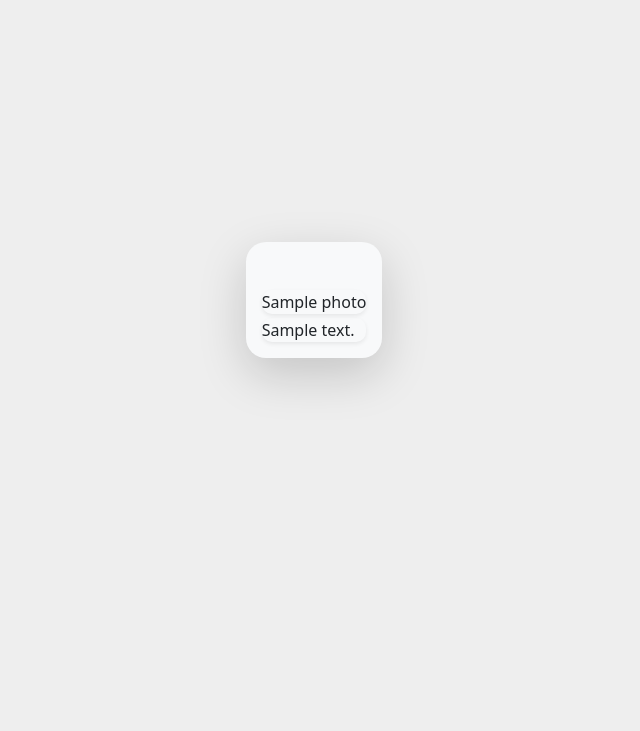
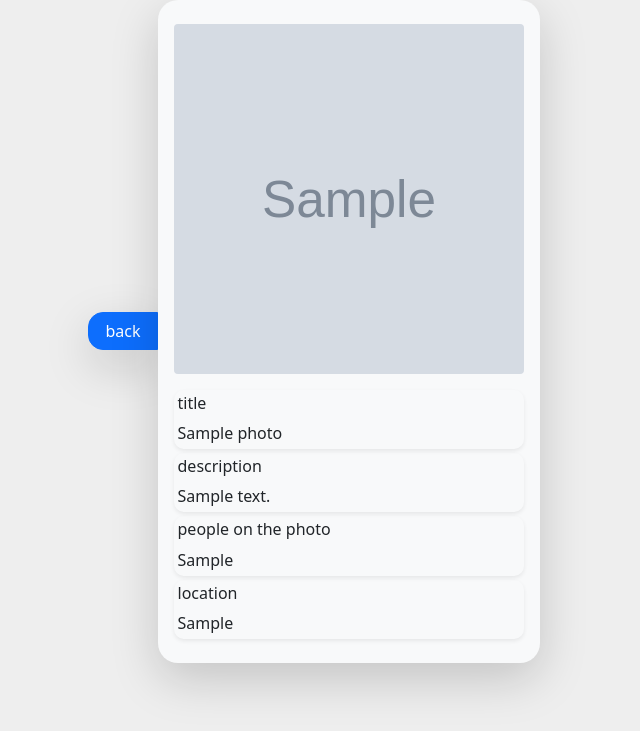
Before and after one commit to golyshevskii/photo_service, a Django app: page /photodetails/1 in a window 1280 px wide. Shown: the top 731 px of the page, without its empty margins (326-966 px from the left). Run offline with Django 4.2, Linux system fonts and the light colour scheme; a user stored in the database is signed in; tables that the repository leaves empty hold one stand-in row (values such as "Sample post"); grey boxes marked "Sample" are stand-in pictures; some libraries are stand-ins or nearby versions.

Commit message:
photo details config

```diff
--- a/photo/templates/base.html
+++ b/photo/templates/base.html
@@ -70,11 +70,11 @@
                 <input class="form-control me-2" type="date" placeholder="date" name="date">
                 <button class="btn btn-outline-primary" type="submit">filter</button>
             </form>
-            <div class="gallery" id="gallery">
+            <div class="gallery">
             {% for post in photo %}
                 <div class="gallery-item">
                     <div class="content">
-                        <a href="{{ post.id }}">
+                        <a href="{% url 'photodetailspage' post.id %}">
                             <img src="{{ post.img.url }}" alt="{{ post.title }}">
                         </a>
                     </div>
--- a/photo/templates/filter.html
+++ b/photo/templates/filter.html
@@ -57,11 +57,11 @@
             active filters: {{ filter_title }} {{ filter_people }} {{ filter_location }} {{ filter_date }}
         </div>
         {% if photo %}
-        <div class="gallery" id="gallery">
+        <div class="gallery">
         {% for post in photo %}
             <div class="gallery-item">
                 <div class="content">
-                    <a href="{{ post.id }}">
+                    <a href="{% url 'photodetailspage' post.id %}">
                         <img src="{{ post.img.url }}" alt="{{ post.title }}">
                     </a>
                 </div>
--- a/photo/templates/photodetails.html
+++ b/photo/templates/photodetails.html
@@ -4,13 +4,30 @@
 
 {% block content %}
 <div class="container-fluid d-flex justify-content-center align-items-center" style="min-height: 600px;">
+    <div class="shadow-lg bg-light" style="border-radius: 20px;">
+        <a class="btn btn-primary btn-block px-3" href="{% url 'mainpage' %}"
+        style="border-radius: 15px 0px 0px 15px;">back</a>
+    </div>
     <div class="shadow-lg bg-light pt-4 px-3" style="border-radius: 20px;">
-        <img src="{{ post.img.url }}" alt="{{ post.title }}">
-        <div class="shadow-sm mb-1" style="border-radius: 10px;">
+        <div class="text-center mb-3">
+            <img class="rounded" src="{{ photo.img.url }}" alt="{{ photo.title }}"
+            style="width: 350px; height: 350px;">
+        </div>
+        <div class="shadow-sm p-1 mb-1" style="border-radius: 10px;">
+            <h6>title</h6>
             {{ photo.title }}
         </div>
-        <div class="shadow-sm mb-3" style="border-radius: 10px;">
+        <div class="shadow-sm p-1 mb-1" style="border-radius: 10px;">
+            <h6>description</h6>
             {{ photo.desc }}
+        </div>
+        <div class="shadow-sm p-1 mb-1" style="border-radius: 10px;">
+            <h6>people on the photo</h6>
+            {{ photo.people }}
+        </div>
+        <div class="shadow-sm p-1 mb-4" style="border-radius: 10px;">
+            <h6>location</h6>
+            {{ photo.location }}
         </div>
     </div>
 </div>
--- a/photo/templates/search.html
+++ b/photo/templates/search.html
@@ -49,11 +49,11 @@
             <a class="btn btn-primary px-3" href="{% url 'mainpage' %}"
             style="border-radius: 10px 10px 10px 10px;">back</a>
         </div>
-        <div class="gallery" id="gallery">
+        <div class="gallery">
         {% for post in photo %}
             <div class="gallery-item">
                 <div class="content">
-                    <a href="{{ post.id }}">
+                    <a href="{% url 'photodetailspage' post.id %}">
                         <img src="{{ post.img.url }}" alt="{{ post.title }}">
                     </a>
                 </div>
--- a/photo/templates/yourposts.html
+++ b/photo/templates/yourposts.html
@@ -43,11 +43,11 @@
         {% if photo %}
         <a class="btn btn-primary btn-block px-3 mb-3" href="{% url 'mainpage' %}"
         style="border-radius: 10px 10px 10px 10px;">back</a>
-        <div class="gallery" id="gallery">
+        <div class="gallery">
             {% for post in photo %}
             <div class="gallery-item">
                 <div class="content">
-                    <a href="{{ post.id }}">
+                    <a href="{% url 'photodetailspage' post.id %}">
                         <img src="{{ post.img.url }}" alt="{{ post.title }}">
                     </a>
                 </div>
--- a/photo/urls.py
+++ b/photo/urls.py
@@ -8,7 +8,7 @@ urlpatterns = [
     path('search/', search_page, name='searchpage'),
     path('filter/', filter_page, name='filterpage'),
     path('post/', new_post_page, name='newpostpage'),
-    path('photodetails/<str:id>', photo_details_page, name='photodetailspage'),
+    path('photodetails/<int:id>', photo_details_page, name='photodetailspage'),
     path('yourposts/', your_posts_page, name='yourpostspage'),
     path('auth/login/', LoginView.as_view(template_name="login.html"), name='loginpage'),
     path('auth/logout/', LogoutView.as_view(), name='logoutpage'),
```
Also changed, not shown: 11 other files.
